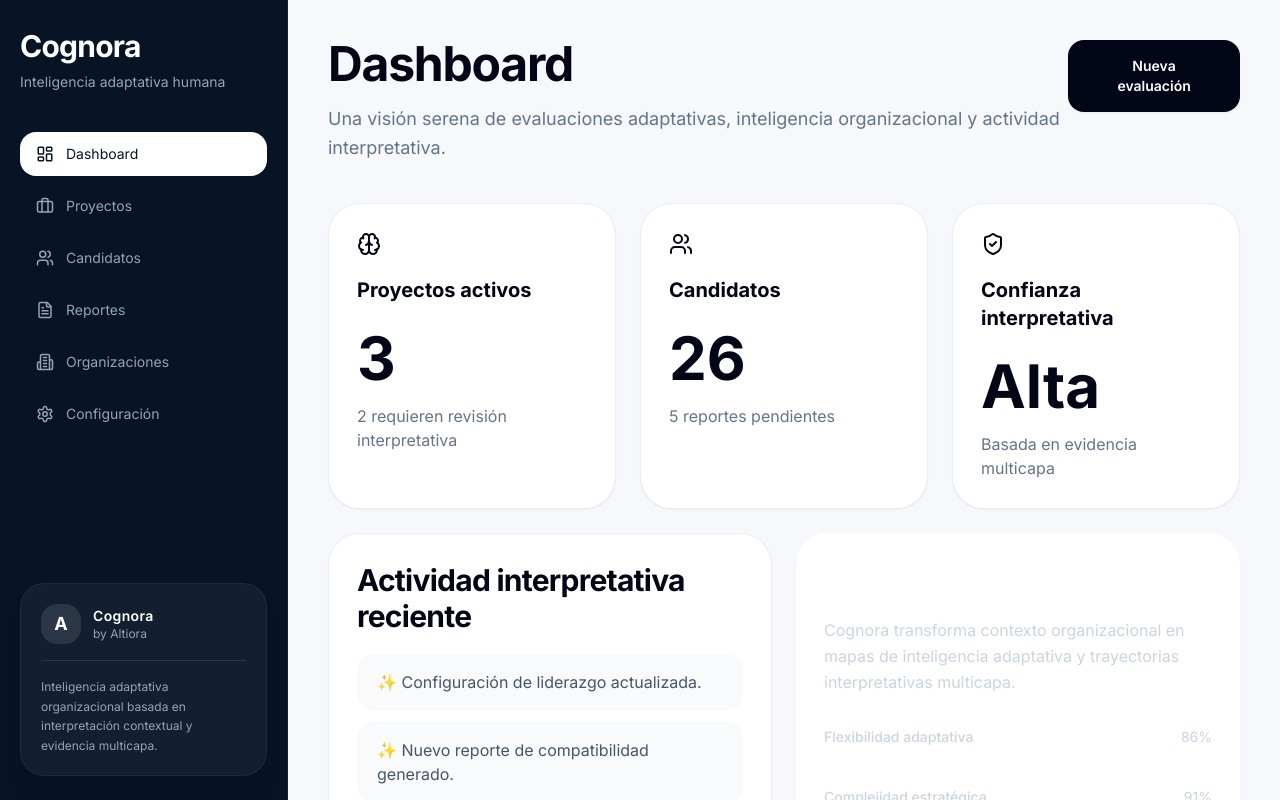
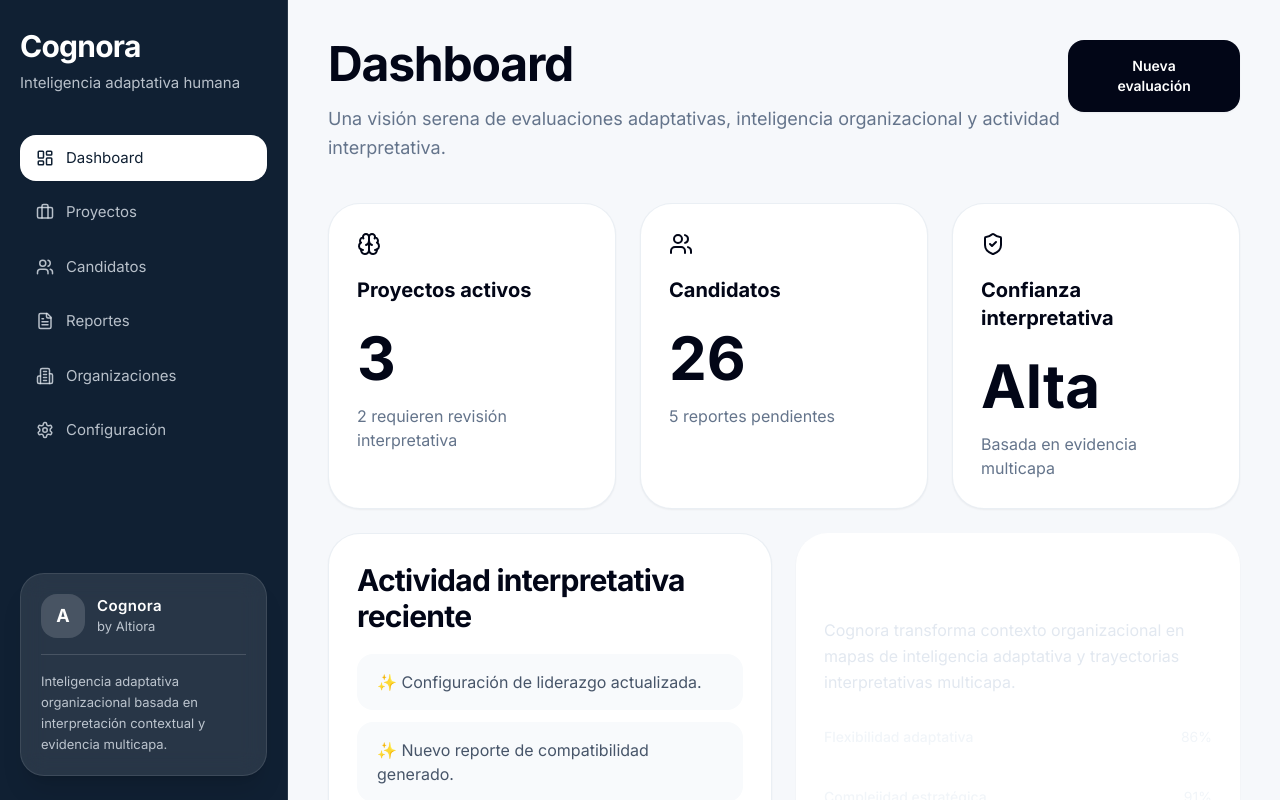
Before and after one commit to christiansotofajardo-cpu/cognora-mvp, a React (Vite) app: page / in a window 1280 px wide. Shown: the top 800 px of the page. Built offline with nearby package versions, Linux system fonts and the light colour scheme.

Commit message:
Update App.jsx

```diff
--- a/App.jsx
+++ b/App.jsx
@@ -44,14 +44,13 @@ function Sidebar({ view, setView }) {
   ];
 
   return (
-    <aside className="fixed left-0 top-0 z-20 min-h-screen w-72 border-r border-white/5 bg-[#071426] px-5 py-7 text-white">
-
+    <aside className="fixed left-0 top-0 z-20 min-h-screen w-72 border-r border-white/10 bg-[#102033] px-5 py-7 text-white">
       <div className="mb-10">
         <h1 className="text-3xl font-bold tracking-tight text-white">
           Cognora
         </h1>
 
-        <p className="mt-2 text-sm text-slate-400">
+        <p className="mt-2 text-[15px] text-slate-200/80">
           Inteligencia adaptativa humana
         </p>
       </div>
@@ -61,10 +60,10 @@ function Sidebar({ view, setView }) {
           <button
             key={label}
             onClick={() => setView(label)}
-            className={`flex w-full items-center gap-3 rounded-2xl px-4 py-3 text-sm transition-all duration-300 ${
+            className={`flex w-full items-center gap-3 rounded-2xl px-4 py-3 text-[15px] transition-all duration-300 ${
               view === label
-                ? "bg-white text-[#071426] shadow-sm"
-                : "text-slate-400 hover:bg-white/5 hover:text-white"
+                ? "bg-white text-[#102033] shadow-sm"
+                : "text-slate-200/80 hover:bg-white/10 hover:text-white"
             }`}
           >
             <Icon size={18} />
@@ -73,34 +72,29 @@ function Sidebar({ view, setView }) {
         ))}
       </nav>
 
-      <div className="absolute bottom-6 left-5 right-5 rounded-3xl border border-white/5 bg-white/5 p-5 text-white shadow-xl backdrop-blur-md">
-
+      <div className="absolute bottom-6 left-5 right-5 rounded-3xl border border-white/10 bg-white/10 p-5 text-white shadow-xl backdrop-blur-md">
         <div className="flex items-center gap-3">
-
-          <div className="flex h-10 w-10 items-center justify-center rounded-2xl bg-white/10 text-lg font-bold">
+          <div className="flex h-11 w-11 items-center justify-center rounded-2xl bg-white/15 text-lg font-bold">
             A
           </div>
 
           <div>
-            <p className="text-sm font-semibold tracking-wide">
+            <p className="text-[15px] font-semibold tracking-wide">
               Cognora
             </p>
 
-            <p className="text-xs text-slate-400">
+            <p className="text-[13px] text-slate-200/80">
               by Altiora
             </p>
           </div>
-
         </div>
 
-        <div className="mt-4 border-t border-white/10 pt-4">
-          <p className="text-xs leading-relaxed text-slate-400">
+        <div className="mt-4 border-t border-white/15 pt-4">
+          <p className="text-[13px] leading-relaxed text-slate-200/80">
             Inteligencia adaptativa organizacional basada en interpretación contextual y evidencia multicapa.
           </p>
         </div>
-
       </div>
-
     </aside>
   );
 }
@@ -121,16 +115,20 @@ function Card({ children, className = "" }) {
 function Bar({ label, value, dark = false }) {
   return (
     <div>
-      <div className={`mb-2 flex justify-between text-sm ${
-        dark ? "text-slate-300" : "text-slate-700"
-      }`}>
+      <div
+        className={`mb-2 flex justify-between text-sm ${
+          dark ? "text-slate-100" : "text-slate-700"
+        }`}
+      >
         <span className="font-medium">{label}</span>
         <span>{value}%</span>
       </div>
 
-      <div className={`h-2 overflow-hidden rounded-full ${
-        dark ? "bg-white/10" : "bg-slate-100"
-      }`}>
+      <div
+        className={`h-2 overflow-hidden rounded-full ${
+          dark ? "bg-white/20" : "bg-slate-100"
+        }`}
+      >
         <motion.div
           initial={{ width: 0 }}
           animate={{ width: `${value}%` }}
@@ -147,9 +145,7 @@ function Bar({ label, value, dark = false }) {
 function Dashboard({ setView }) {
   return (
     <main className="ml-72 min-h-screen bg-[#f6f8fb] p-10">
-
       <div className="mb-10 flex items-start justify-between">
-
         <div>
           <h2 className="text-5xl font-bold tracking-tight text-slate-950">
             Dashboard
@@ -163,11 +159,9 @@ function Dashboard({ setView }) {
         <button className="rounded-2xl bg-slate-950 px-7 py-4 text-sm font-semibold text-white shadow-sm transition-all duration-300 hover:-translate-y-0.5 hover:bg-slate-800 hover:shadow-lg">
           Nueva evaluación
         </button>
-
       </div>
 
       <section className="grid grid-cols-3 gap-6">
-
         <Card>
           <Brain className="mb-5 text-slate-950" />
 
@@ -175,9 +169,7 @@ function Dashboard({ setView }) {
             Proyectos activos
           </h3>
 
-          <p className="mt-6 text-6xl font-bold text-slate-950">
-            3
-          </p>
+          <p className="mt-6 text-6xl font-bold text-slate-950">3</p>
 
           <p className="mt-4 text-slate-500">
             2 requieren revisión interpretativa
@@ -191,13 +183,9 @@ function Dashboard({ setView }) {
             Candidatos
           </h3>
 
-          <p className="mt-6 text-6xl font-bold text-slate-950">
-            26
-          </p>
+          <p className="mt-6 text-6xl font-bold text-slate-950">26</p>
 
-          <p className="mt-4 text-slate-500">
-            5 reportes pendientes
-          </p>
+          <p className="mt-4 text-slate-500">5 reportes pendientes</p>
         </Card>
 
         <Card>
@@ -207,21 +195,16 @@ function Dashboard({ setView }) {
             Confianza interpretativa
           </h3>
 
-          <p className="mt-6 text-6xl font-bold text-slate-950">
-            Alta
-          </p>
+          <p className="mt-6 text-6xl font-bold text-slate-950">Alta</p>
 
           <p className="mt-4 text-slate-500">
             Basada en evidencia multicapa
           </p>
         </Card>
-
       </section>
 
       <section className="mt-6 grid grid-cols-2 gap-6">
-
         <Card>
-
           <h3 className="mb-5 text-3xl font-bold tracking-tight text-slate-950">
             Actividad interpretativa reciente
           </h3>
@@ -245,16 +228,14 @@ function Dashboard({ setView }) {
           >
             Abrir Report Explorer
           </button>
-
         </Card>
 
-        <Card className="border-0 bg-[#071426] text-white shadow-2xl">
-
+        <Card className="border-0 bg-[#102033] text-white shadow-2xl">
           <h3 className="mb-5 text-3xl font-bold tracking-tight">
             Perfil adaptativo de rol
           </h3>
 
-          <p className="mb-8 leading-relaxed text-slate-300">
+          <p className="mb-8 leading-relaxed text-slate-200">
             Cognora transforma contexto organizacional en mapas de inteligencia adaptativa y trayectorias interpretativas multicapa.
           </p>
 
@@ -265,11 +246,8 @@ function Dashboard({ setView }) {
           <div className="mt-6" />
 
           <Bar label="Colaboración" value={84} dark />
-
         </Card>
-
       </section>
-
     </main>
   );
 }
@@ -277,9 +255,7 @@ function Dashboard({ setView }) {
 function ReportExplorer() {
   return (
     <main className="ml-72 min-h-screen bg-[#f6f8fb] p-10">
-
       <section className="mb-8 flex items-start justify-between gap-8">
-
         <div>
           <p className="mb-2 text-sm text-slate-500">
             Reporte interpretativo
@@ -299,14 +275,12 @@ function ReportExplorer() {
         </div>
 
         <Card className="w-80">
-
           <div className="mb-5 flex items-center gap-2 font-bold text-slate-950">
             <ShieldCheck size={18} />
             Confianza interpretativa
           </div>
 
           <div className="space-y-4 text-sm text-slate-600">
-
             <div className="flex justify-between">
               <span>Confianza</span>
               <b className="text-slate-950">{perfil.confianza}</b>
@@ -321,17 +295,12 @@ function ReportExplorer() {
               <span>Consistencia</span>
               <b className="text-slate-950">{perfil.consistencia}</b>
             </div>
-
           </div>
-
         </Card>
-
       </section>
 
       <section className="grid grid-cols-3 gap-6">
-
         <Card className="col-span-2">
-
           <div className="mb-6 flex items-center gap-2 text-2xl font-bold text-slate-950">
             <Brain size={22} />
             Mapa de configuración adaptativa
@@ -342,11 +311,9 @@ function ReportExplorer() {
               <Bar key={label} label={label} value={value} />
             ))}
           </div>
-
         </Card>
 
         <Card>
-
           <div className="mb-6 flex items-center gap-2 text-2xl font-bold text-slate-950">
             <Sparkles size={22} />
             Dinámica central
@@ -365,20 +332,16 @@ function ReportExplorer() {
               {d}
             </div>
           ))}
-
         </Card>
-
       </section>
 
-      <Card className="mt-6 border-0 bg-[#071426] text-white shadow-2xl">
-
+      <Card className="mt-6 border-0 bg-[#102033] text-white shadow-2xl">
         <div className="mb-6 flex items-center gap-2 text-2xl font-bold">
           <Layers size={22} />
           Motor de tensiones adaptativas
         </div>
 
         <div className="grid grid-cols-3 gap-5">
-
           {[
             [
               "Visión estratégica / Fragilidad operacional",
@@ -393,28 +356,20 @@ function ReportExplorer() {
               "Alta autonomía con necesidad de sincronización periódica con equipos estratégicos.",
             ],
           ].map(([titulo, texto]) => (
-
             <motion.div
               key={titulo}
               whileHover={{ y: -5 }}
-              className="rounded-3xl border border-white/10 bg-white/5 p-5 transition-all duration-300 hover:bg-white/10"
+              className="rounded-3xl border border-white/10 bg-white/10 p-5 transition-all duration-300 hover:bg-white/15"
             >
-              <h3 className="mb-3 font-bold">
-                {titulo}
-              </h3>
+              <h3 className="mb-3 font-bold">{titulo}</h3>
 
-              <p className="text-sm leading-relaxed text-slate-300">
+              <p className="text-sm leading-relaxed text-slate-200">
                 {texto}
               </p>
-
             </motion.div>
-
           ))}
-
         </div>
-
       </Card>
-
     </main>
   );
 }
@@ -422,7 +377,6 @@ function ReportExplorer() {
 function Placeholder({ title }) {
   return (
     <main className="ml-72 min-h-screen bg-[#f6f8fb] p-10">
-
       <h2 className="text-5xl font-bold tracking-tight text-slate-950">
         {title}
       </h2>
@@ -430,7 +384,6 @@ function Placeholder({ title }) {
       <p className="mt-5 max-w-2xl text-lg leading-relaxed text-slate-500">
         Módulo en construcción. Esta versión prioriza el Report Explorer como núcleo interpretativo de Cognora.
       </p>
-
     </main>
   );
 }
@@ -442,13 +395,9 @@ export default function App() {
     <>
       <Sidebar view={view} setView={setView} />
 
-      {view === "Dashboard" && (
-        <Dashboard setView={setView} />
-      )}
+      {view === "Dashboard" && <Dashboard setView={setView} />}
 
-      {view === "Reportes" && (
-        <ReportExplorer />
-      )}
+      {view === "Reportes" && <ReportExplorer />}
 
       {!["Dashboard", "Reportes"].includes(view) && (
         <Placeholder title={view} />
```
